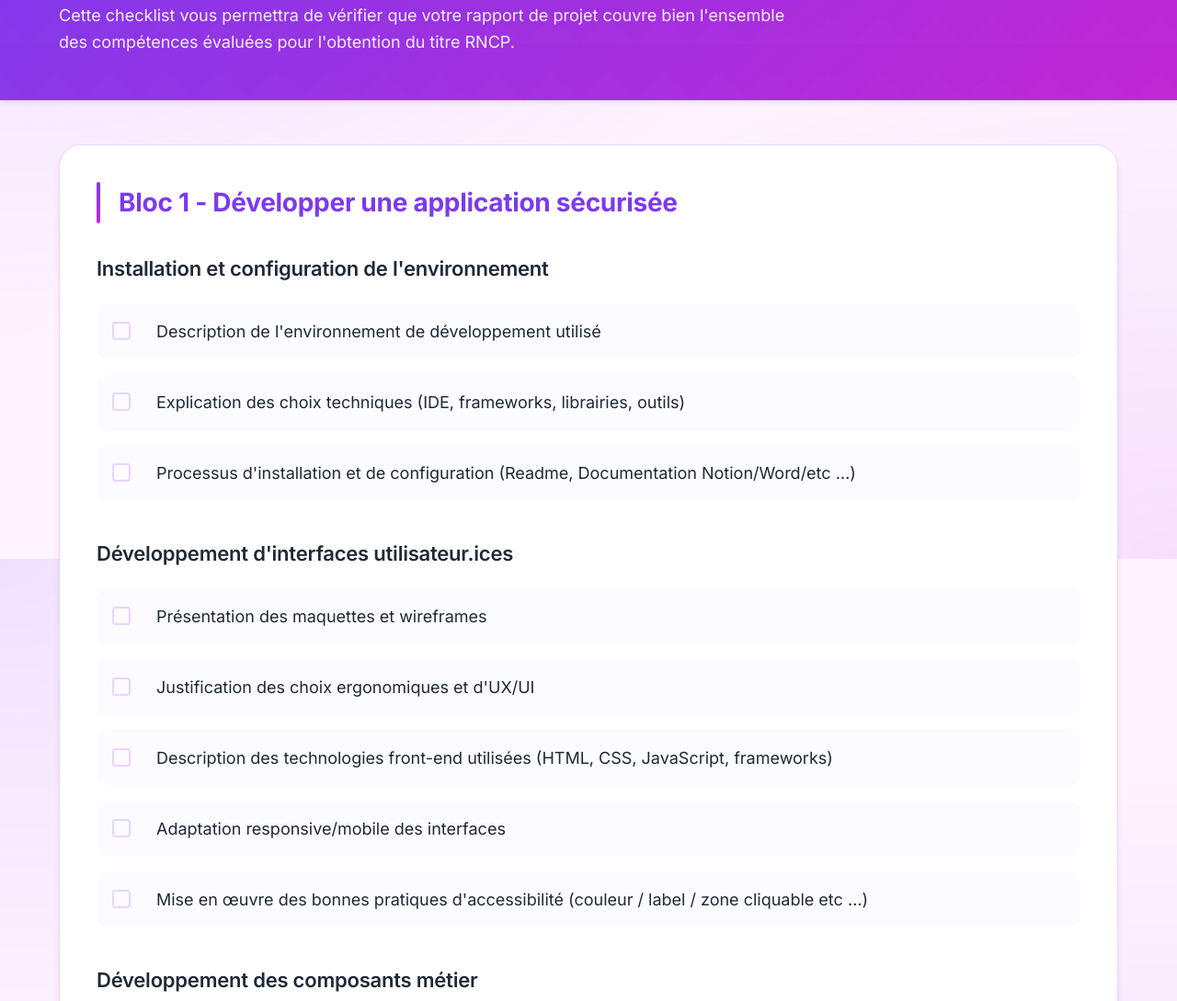
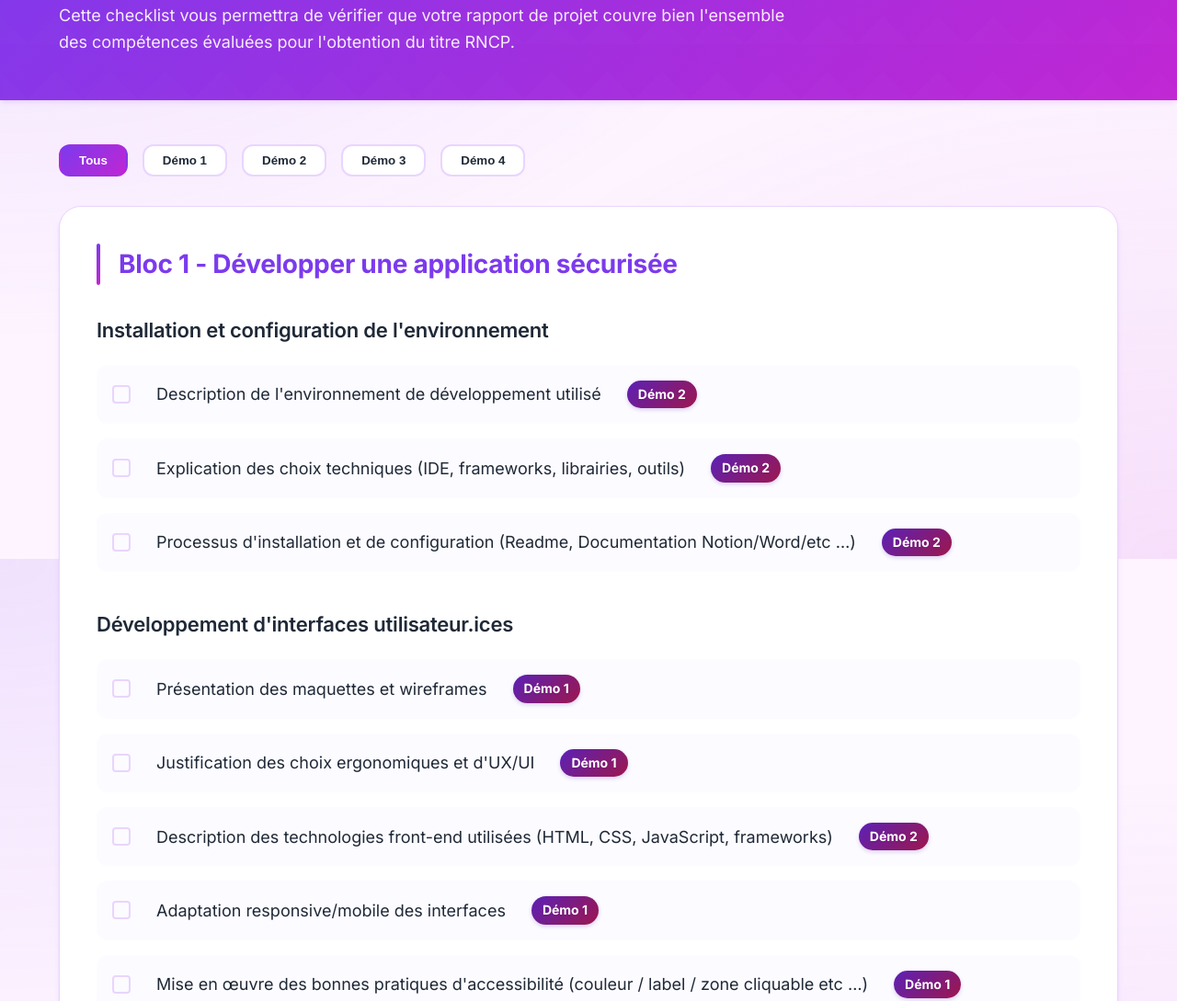
Before and after one commit to leiluspocus/checklist-rncp6-cda, a plain HTML site: page index.html in a window 1280 px wide. Shown: the part 192-1281 px from the top of the page at 92% size. Drawn offline with Linux system fonts and the light colour scheme.

Commit message:
feat: WIP create tag demo and filter

```diff
--- a/index.html
+++ b/index.html
@@ -27,6 +27,14 @@
       </div>
     </header>
 
+    <div class="filters container">
+      <button class="filter-btn active" data-filter="all">Tous</button>
+      <button class="filter-btn" data-filter="demo1">Démo 1</button>
+      <button class="filter-btn" data-filter="demo2">Démo 2</button>
+      <button class="filter-btn" data-filter="demo3">Démo 3</button>
+      <button class="filter-btn" data-filter="demo4">Démo 4</button>
+    </div>
+
     <main class="container">
       <section class="block" id="block1">
         <h2 class="block-title">
@@ -45,6 +53,8 @@
                   aria-label="Description de l'environnement de développement utilisé"
                 />
                 <span>Description de l'environnement de développement utilisé</span>
+                <span class="demo-badge">Démo 2</span>
+
               </label>
             </li>
             <li>
@@ -56,6 +66,7 @@
                   aria-label="Explication des choix techniques (IDE, frameworks, librairies, outils)"
                 />
                 <span>Explication des choix techniques (IDE, frameworks, librairies, outils)</span>
+                <span class="demo-badge">Démo 2</span>
               </label>
             </li>
             <li>
@@ -67,6 +78,7 @@
                   aria-label="Processus d'installation et de configuration (Readme, Documentation Notion/Word/etc …)"
                 />
                 <span>Processus d'installation et de configuration (Readme, Documentation Notion/Word/etc …)</span>
+                <span class="demo-badge">Démo 2</span>
               </label>
             </li>
           </ul>
@@ -84,6 +96,7 @@
                   aria-label="Présentation des maquettes et wireframes"
                 />
                 <span>Présentation des maquettes et wireframes</span>
+                <span class="demo-badge">Démo 1</span>
               </label>
             </li>
             <li>
@@ -95,6 +108,7 @@
                   aria-label="Justification des choix ergonomiques et d'UX/UI"
                 />
                 <span>Justification des choix ergonomiques et d'UX/UI</span>
+                <span class="demo-badge">Démo 1</span>
               </label>
             </li>
             <li>
@@ -106,6 +120,7 @@
                   aria-label="Description des technologies front-end utilisées (HTML, CSS, JavaScript, frameworks)"
                 />
                 <span>Description des technologies front-end utilisées (HTML, CSS, JavaScript, frameworks)</span>
+                <span class="demo-badge">Démo 2</span>
               </label>
             </li>
             <li>
@@ -117,6 +132,7 @@
                   aria-label="Adaptation responsive/mobile des interfaces"
                 />
                 <span>Adaptation responsive/mobile des interfaces</span>
+                <span class="demo-badge">Démo 1</span>
               </label>
             </li>
             <li>
@@ -128,6 +144,7 @@
                   aria-label="Mise en œuvre des bonnes pratiques d'accessibilité (couleur / label / zone cliquable etc …)"
                 />
                 <span>Mise en œuvre des bonnes pratiques d'accessibilité (couleur / label / zone cliquable etc …)</span>
+                <span class="demo-badge">Démo 1</span>
               </label>
             </li>
           </ul>
@@ -140,24 +157,28 @@
               <label for="archi-composants">
                 <input type="checkbox" id="archi-composants" title="Architecture des composants métier" aria-label="Architecture des composants métier développés (Structure, Découpage …)">
                 <span>Architecture des composants métier développés (Structure, Découpage …)</span>
+                <span class="demo-badge">Démo 3</span>
               </label>
             </li>
             <li>
               <label for="patterns">
                 <input type="checkbox" id="patterns" title="Patterns de conception" aria-label="Patterns de conception implémentés">
                 <span>Patterns de conception implémentés</span>
+                <span class="demo-badge">Démo 3</span>
               </label>
             </li>
             <li>
               <label for="regles-metier">
                 <input type="checkbox" id="regles-metier" title="Gestion des règles métier" aria-label="Gestion des règles métier (isolation des règles, possibilité de les faire évoluer sans impacter le reste du projet …)">
                 <span>Gestion des règles métier (isolation des règles, possibilité de les faire évoluer sans impacter le reste du projet …)</span>
+                <span class="demo-badge">Démo 4</span>
               </label>
             </li>
             <li>
               <label for="securite-composants">
                 <input type="checkbox" id="securite-composants" title="Sécurisation des composants métier" aria-label="Sécurisation des composants métier (gestion des permissions, validation des entrées …)">
                 <span>Sécurisation des composants métier (gestion des permissions, validation des entrées …)</span>
+                <span class="demo-badge">Démo 3</span>
               </label>
             </li>
           </ul>
@@ -170,30 +191,35 @@
               <label for="methodologie">
                 <input type="checkbox" id="methodologie" title="Méthodologie de gestion de projet" aria-label="Méthodologie de gestion de projet utilisée (scrum, kanban, shape up, cycle en V …)">
                 <span>Méthodologie de gestion de projet utilisée (scrum, kanban, shape up, cycle en V …)</span>
+                <span class="demo-badge">Démo 1</span>
               </label>
             </li>
             <li>
               <label for="planification">
                 <input type="checkbox" id="planification" title="Planification et suivi des tâches" aria-label="Planification et suivi des tâches">
                 <span>Planification et suivi des tâches</span>
+                <span class="demo-badge">Démo 1</span>
               </label>
             </li>
             <li>
               <label for="versions">
                 <input type="checkbox" id="versions" title="Gestion des versions" aria-label="Gestion des versions (Git ou autre)">
                 <span>Gestion des versions (Git ou autre)</span>
+                <span class="demo-badge">Démo 2</span>
               </label>
             </li>
             <li>
               <label for="collaboration">
                 <input type="checkbox" id="collaboration" title="Collaboration et communication" aria-label="Collaboration et communication au sein de l'équipe">
                 <span>Collaboration et communication au sein de l'équipe</span>
+                <span class="demo-badge">Démo 1</span>
               </label>
             </li>
             <li>
               <label for="risques">
                 <input type="checkbox" id="risques" title="Gestion des risques" aria-label="Gestion des risques et problèmes rencontrés">
                 <span>Gestion des risques et problèmes rencontrés</span>
+                <span class="demo-badge">RNCP blanc</span>
               </label>
             </li>
           </ul>
@@ -212,19 +238,22 @@
             <li>
               <label for="analyse-besoins">
                 <input type="checkbox" id="analyse-besoins" title="Analyse des besoins" aria-label="Analyse détaillée des besoins fonctionnels et techniques">
-                <span>Analyse détaillée des besoins fonctionnels et techniques</span>
+                <span>Analyse des besoins fonctionnels et techniques</span>
+                <span class="demo-badge">Démo 1</span>
               </label>
             </li>
             <li>
               <label for="cahier-charges">
                 <input type="checkbox" id="cahier-charges" title="Cahier des charges" aria-label="Cahier des charges et spécifications">
                 <span>Cahier des charges et spécifications</span>
+                <span class="demo-badge">Démo 1</span>
               </label>
             </li>
             <li>
               <label for="maquettes-ui">
                 <input type="checkbox" id="maquettes-ui" title="Maquettes UI" aria-label="Maquettes et wireframes de l'interface">
                 <span>Maquettes et wireframes de l'interface</span>
+                <span class="demo-badge">Démo 1</span>
               </label>
             </li>
           </ul>
@@ -237,18 +266,21 @@
               <label for="architecture">
                 <input type="checkbox" id="architecture" title="Architecture" aria-label="Architecture globale de l'application">
                 <span>Architecture globale de l'application</span>
+                <span class="demo-badge">Démo 2</span>
               </label>
             </li>
             <li>
               <label for="patterns-archi">
                 <input type="checkbox" id="patterns-archi" title="Patterns d'architecture" aria-label="Patterns d'architecture utilisés">
                 <span>Patterns d'architecture utilisés</span>
+                <span class="demo-badge">Démo 3</span>
               </label>
             </li>
             <li>
               <label for="securite-archi">
                 <input type="checkbox" id="securite-archi" title="Sécurité architecture" aria-label="Aspects de sécurité dans l'architecture">
                 <span>Aspects de sécurité dans l'architecture</span>
+                <span class="demo-badge">Démo 3</span>
               </label>
             </li>
           </ul>
@@ -261,18 +293,21 @@
               <label for="modele-donnees">
                 <input type="checkbox" id="modele-donnees" title="Modèle de données" aria-label="Modèle de données et schéma">
                 <span>Modèle de données et schéma</span>
+                <span class="demo-badge">Démo 3</span>
               </label>
             </li>
             <li>
               <label for="optimisation-bd">
                 <input type="checkbox" id="optimisation-bd" title="Optimisation BD" aria-label="Optimisation et indexation">
                 <span>Optimisation et indexation</span>
+                <span class="demo-badge">RNCP blanc</span>
               </label>
             </li>
             <li>
               <label for="securite-donnees">
                 <input type="checkbox" id="securite-donnees" title="Sécurité données" aria-label="Sécurité et protection des données">
                 <span>Sécurité et protection des données</span>
+                <span class="demo-badge">Démo 2 - 3 - 4 </span>
               </label>
             </li>
           </ul>
@@ -285,18 +320,21 @@
               <label for="orm">
                 <input type="checkbox" id="orm" title="ORM" aria-label="Utilisation d'un ORM ou d'un framework de persistance">
                 <span>Utilisation d'un ORM ou d'un framework de persistance</span>
+                <span class="demo-badge">Démo 3</span>
               </label>
             </li>
             <li>
               <label for="requetes">
                 <input type="checkbox" id="requetes" title="Requêtes" aria-label="Gestion des requêtes et transactions">
                 <span>Gestion des requêtes et transactions</span>
+                <span class="demo-badge">Démo 3</span>
               </label>
             </li>
             <li>
               <label for="cache">
                 <input type="checkbox" id="cache" title="Cache" aria-label="Mise en cache et optimisation des performances">
                 <span>Mise en cache et optimisation des performances</span>
+                <span class="demo-badge">RNCP blanc</span>
               </label>
             </li>
           </ul>
@@ -309,18 +347,21 @@
               <label for="doc-api">
                 <input type="checkbox" id="doc-api" title="Documentation API" aria-label="Documentation technique de l'API">
                 <span>Documentation technique de l'API</span>
+                <span class="demo-badge">Démo 3</span>
               </label>
             </li>
             <li>
               <label for="doc-code">
                 <input type="checkbox" id="doc-code" title="Documentation code" aria-label="Documentation du code source">
                 <span>Documentation du code source</span>
+                <span class="demo-badge">Démo 2 - 3 - 4</span>
               </label>
             </li>
             <li>
               <label for="doc-deploiement">
                 <input type="checkbox" id="doc-deploiement" title="Documentation déploiement" aria-label="Documentation de déploiement">
                 <span>Documentation de déploiement</span>
+                <span class="demo-badge">Démo 4</span>
               </label>
             </li>
           </ul>
@@ -331,20 +372,23 @@
           <ul class="checklist">
             <li>
               <label for="environnement">
-                <input type="checkbox" id="environnement" title="Environnement" aria-label="Environnement de déploiement">
-                <span>Environnement de déploiement</span>
+                <input type="checkbox" id="environnement" title="Environnement" aria-label="Environnement de test">
+                <span>Environnement de test</span>
+                <span class="demo-badge">Démo 4</span>
               </label>
             </li>
             <li>
               <label for="configuration">
                 <input type="checkbox" id="configuration" title="Configuration" aria-label="Configuration et paramètres">
                 <span>Configuration et paramètres</span>
+                <span class="demo-badge">Démo 4</span>
               </label>
             </li>
             <li>
               <label for="securite-deploiement">
                 <input type="checkbox" id="securite-deploiement" title="Sécurité déploiement" aria-label="Sécurité du déploiement">
                 <span>Sécurité du déploiement</span>
+                <span class="demo-badge">Démo 4</span>
               </label>
             </li>
           </ul>
@@ -363,30 +407,35 @@
               <label for="strategie-tests">
                 <input type="checkbox" id="strategie-tests" title="Stratégie de tests" aria-label="Stratégie de tests (unitaires, intégration, e2e)">
                 <span>Stratégie de tests (unitaires, intégration, e2e)</span>
+                <span class="demo-badge">Démo 4</span>
               </label>
             </li>
             <li>
               <label for="plans-tests">
                 <input type="checkbox" id="plans-tests" title="Plans de tests" aria-label="Plans de tests réalisés">
                 <span>Plans de tests réalisés</span>
+                <span class="demo-badge">Démo 4</span>
               </label>
             </li>
             <li>
               <label for="outils-tests">
                 <input type="checkbox" id="outils-tests" title="Outils de tests" aria-label="Outils et frameworks de tests utilisés">
                 <span>Outils et frameworks de tests utilisés</span>
+                <span class="demo-badge">Démo 4</span>
               </label>
             </li>
             <li>
               <label for="resultats-tests">
                 <input type="checkbox" id="resultats-tests" title="Résultats des tests" aria-label="Résultats des tests et corrections apportées">
                 <span>Résultats des tests et corrections apportées</span>
+                <span class="demo-badge">Démo 4</span>
               </label>
             </li>
             <li>
               <label for="tests-securite">
                 <input type="checkbox" id="tests-securite" title="Tests de sécurité" aria-label="Tests de sécurité et de performance">
                 <span>Tests de sécurité et de performance</span>
+                <span class="demo-badge">Démo 4</span>
               </label>
             </li>
           </ul>
@@ -399,18 +448,21 @@
               <label>
                 <input type="checkbox" aria-label="Documentation technique" />
                 <span>Documentation technique</span>
+                <span class="demo-badge">Démo 2 - 3 - 4</span>
               </label>
             </li>
             <li>
               <label>
                 <input type="checkbox" aria-label="Documentation utilisateur" />
                 <span>Documentation utilisateur/utilisatrices</span>
+                <span class="demo-badge">RNCP blanc ( si besoin ) </span>
               </label>
             </li>
             <li>
               <label>
                 <input type="checkbox" aria-label="Stratégie de déploiement" />
                 <span>Stratégie de déploiement</span>
+                <span class="demo-badge">Démo 4</span>
               </label>
             </li>
             <li>
@@ -420,12 +472,14 @@
                   aria-label="Configuration des environnements"
                 />
                 <span>Configuration des environnements</span>
+                <span class="demo-badge">Démo 4</span>
               </label>
             </li>
             <li>
               <label>
                 <input type="checkbox" aria-label="Procédures de sauvegarde" />
                 <span>Procédures de sauvegarde et de restauration</span>
+                <span class="demo-badge">RNCP blanc </span>
               </label>
             </li>
           </ul>
@@ -438,6 +492,7 @@
               <label for="cicd">
                 <input type="checkbox" id="cicd" title="CI/CD" aria-label="Intégration continue / Déploiement continu (CI/CD)">
                 <span>Intégration continue / Déploiement continu (CI/CD)</span>
+                <span class="demo-badge">Démo 4</span>
               </label>
             </li>
             <li>
@@ -538,6 +593,7 @@
               <label for="demo">
                 <input type="checkbox" id="demo" title="Démonstration" aria-label="Démonstration fonctionnelle prévue ou vidéo">
                 <span>Démonstration fonctionnelle prévue ou vidéo</span>
+                <span class="demo-badge">Démo 1</span>
               </label>
             </li>
           </ul>
@@ -631,7 +687,7 @@
               </label>
             </li>
           </ul>
-        </div>Validation des besoins
+        </div>
 
         <div class="section">
           <h3>Accès aux données</h3>
@@ -658,5 +714,6 @@
         </div>
       </section>
     </main>
+    <script src="script.js"></script>
   </body>
 </html>
--- a/styles.css
+++ b/styles.css
@@ -1,14 +1,14 @@
 :root {
-    --primary-color: #7C3AED; /* Violet moderne */
-    --primary-hover: #6D28D9; /* Violet plus foncé */
-    --background-color: #FDF4FF; /* Rose très clair */
-    --text-color: #1F2937; /* Gris foncé */
-    --border-color: #E9D5FF; /* Violet clair */
-    --success-color: #059669; /* Vert émeraude */
-    --block-bg: #FFFFFF; /* Blanc */
+    --primary-color: #7C3AED;
+    --primary-hover: #6D28D9;
+    --background-color: #FDF4FF;
+    --text-color: #1F2937;
+    --border-color: #E9D5FF;
+    --success-color: #059669;
+    --block-bg: #FFFFFF;
     --shadow: 0 4px 6px -1px rgb(124 58 237 / 0.1), 0 2px 4px -2px rgb(124 58 237 / 0.1);
-    --gradient-start: #7C3AED; /* Début du dégradé */
-    --gradient-end: #C026D3; /* Fin du dégradé */
+    --gradient-start: #7C3AED;
+    --gradient-end: #C026D3;
     --font-primary: 'Inter', system-ui, -apple-system, sans-serif;
 }
 
@@ -219,7 +219,28 @@ body {
     transform: translate(-50%, -50%);
 }
 
-.checklist span {
+.demo-badge {
+    display: inline-flex;
+    align-items: center;
+    justify-content: center;
+    padding: 0.25rem 0.75rem;
+    border-radius: 1rem;
+    font-size: 0.875rem;
+    font-weight: 700;
+    margin-left: 0.75rem;
+    background: linear-gradient(135deg, #5B21B6, #9D174D);
+    color: #FFFFFF;
+    text-shadow: 0 1px 2px rgba(0, 0, 0, 0.1);
+    box-shadow: 0 2px 4px rgba(91, 33, 182, 0.2);
+    transition: all 0.3s ease;
+}
+
+.demo-badge:hover {
+    transform: translateY(-1px);
+    box-shadow: 0 4px 6px rgba(91, 33, 182, 0.3);
+}
+
+.checklist span:not(.demo-badge) {
     font-size: 1.125rem;
     line-height: 1.5;
     color: var(--text-color);
@@ -429,3 +450,41 @@ body {
         color: #666;
     }
 }
+
+.filters {
+    display: flex;
+    gap: 1rem;
+    margin-bottom: 2rem;
+    flex-wrap: wrap;
+}
+
+.filter-btn {
+    padding: 0.5rem 1.25rem;
+    border-radius: 0.75rem;
+    border: 2px solid var(--border-color);
+    background: white;
+    color: var(--text-color);
+    font-weight: 600;
+    cursor: pointer;
+    transition: all 0.3s ease;
+}
+
+.filter-btn:hover {
+    background: var(--background-color);
+    transform: translateY(-2px);
+}
+
+.filter-btn.active {
+    background: linear-gradient(135deg, var(--gradient-start), var(--gradient-end));
+    color: white;
+    border-color: transparent;
+}
+
+/* Style pour les éléments filtrés */
+.checklist li {
+    transition: all 0.3s ease;
+}
+
+.checklist li.hidden {
+    display: none;
+}
```
Also changed, not shown: script.js (added, +26 -0 lines).
